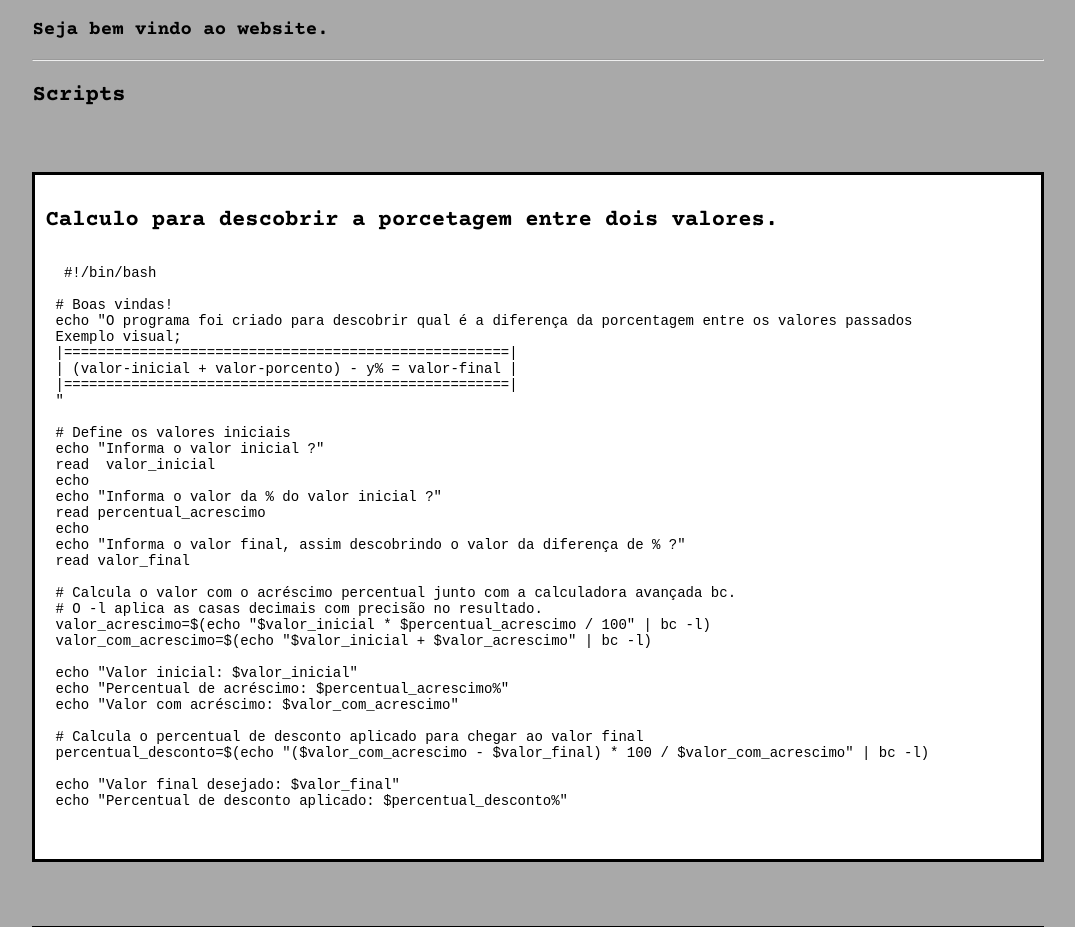
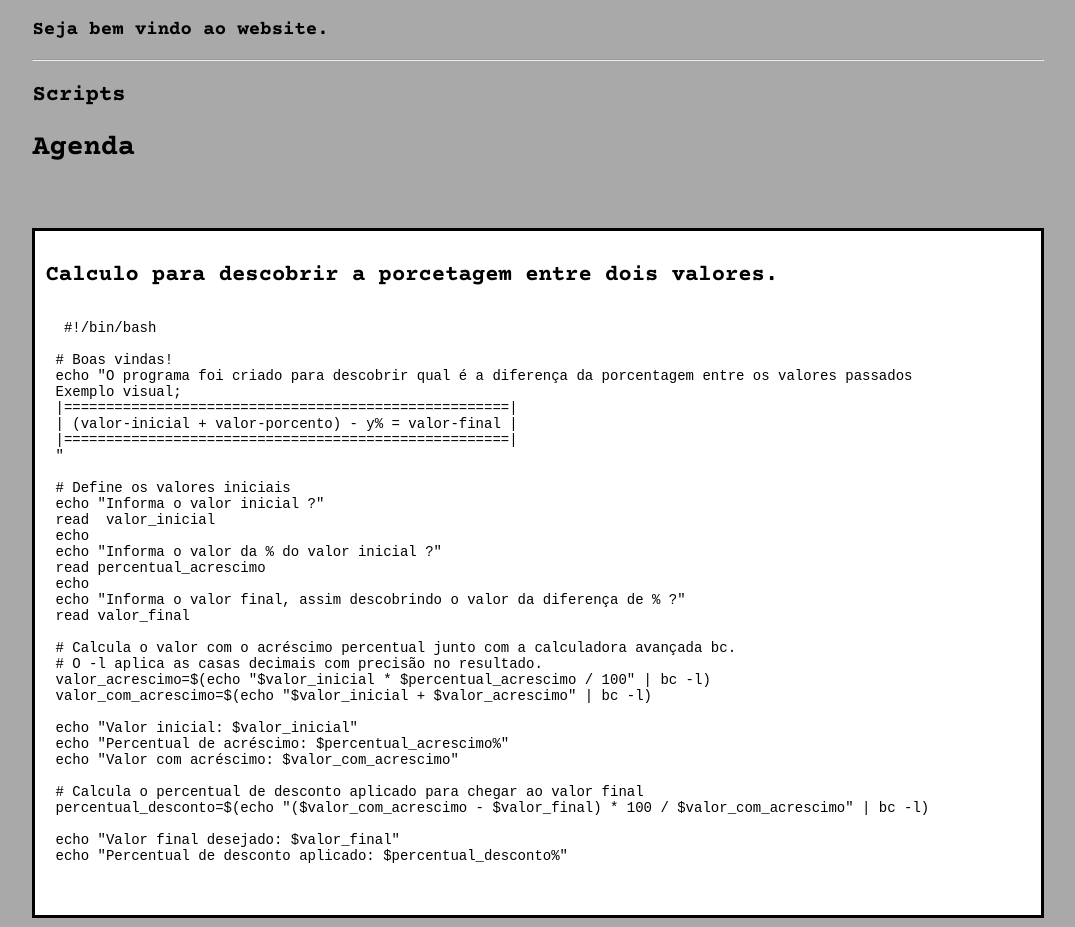
Before and after one commit to tsigla/site, a plain HTML site: page index.html in a window 1280 px wide. Shown: the part 860-1787 px from the top of the page, without its empty margins (102-1177 px from the left). Drawn offline with Linux system fonts and the light colour scheme.

Commit message:
Update index.html

```diff
--- a/index.html
+++ b/index.html
@@ -4,7 +4,7 @@
        	       <!-- meta, title, css(style) -->
 		<meta charset='UTF-8'/>
 		<meta name="viewport" content="width=device-width, initial-scale=1.0" />
-		<meta name="author" content="Talys Safady}sigla{" />
+		<meta name="author" content="Talys Safady }sigla{" />
 		<meta name="description" content="Site feito para o intuito de compartilhar experiências usando shell scripts, assim mostrando o quanto poderoso pode ser uma ferramenta bem estruturada, basta usar a imaginação. Aqui encontrara artigos sobre o mundo linux, ideias de como começar no mundo linux e scripts feita pelo autor.">
 		<meta name="keywords" content="linux, sigla, shell script, bash, free software" />
 		<link rel="icon" href="img/favicon.png">
@@ -109,6 +109,8 @@ Seja bem vindo ao website.
 <hr>
 
 <h3 id="scripts">Scripts</h3>
+	<h2>Agenda</h2>
+
 
 	<section style="border: 3px solid black; padding: 1%; padding-top: 1%; margin-top: 4rem; background-color: white;">
             <h3>Calculo para descobrir a porcetagem entre dois valores.</h3>
```
